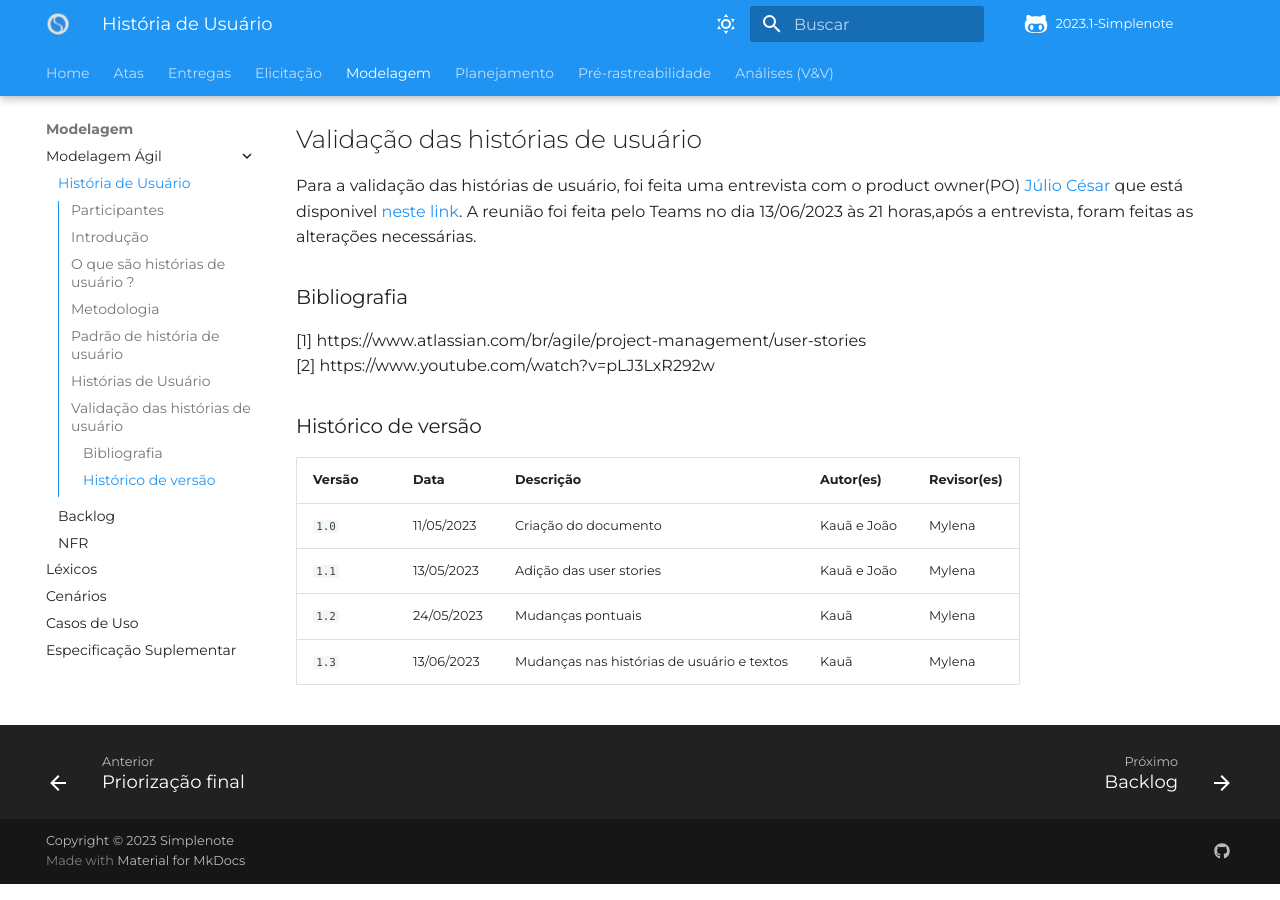
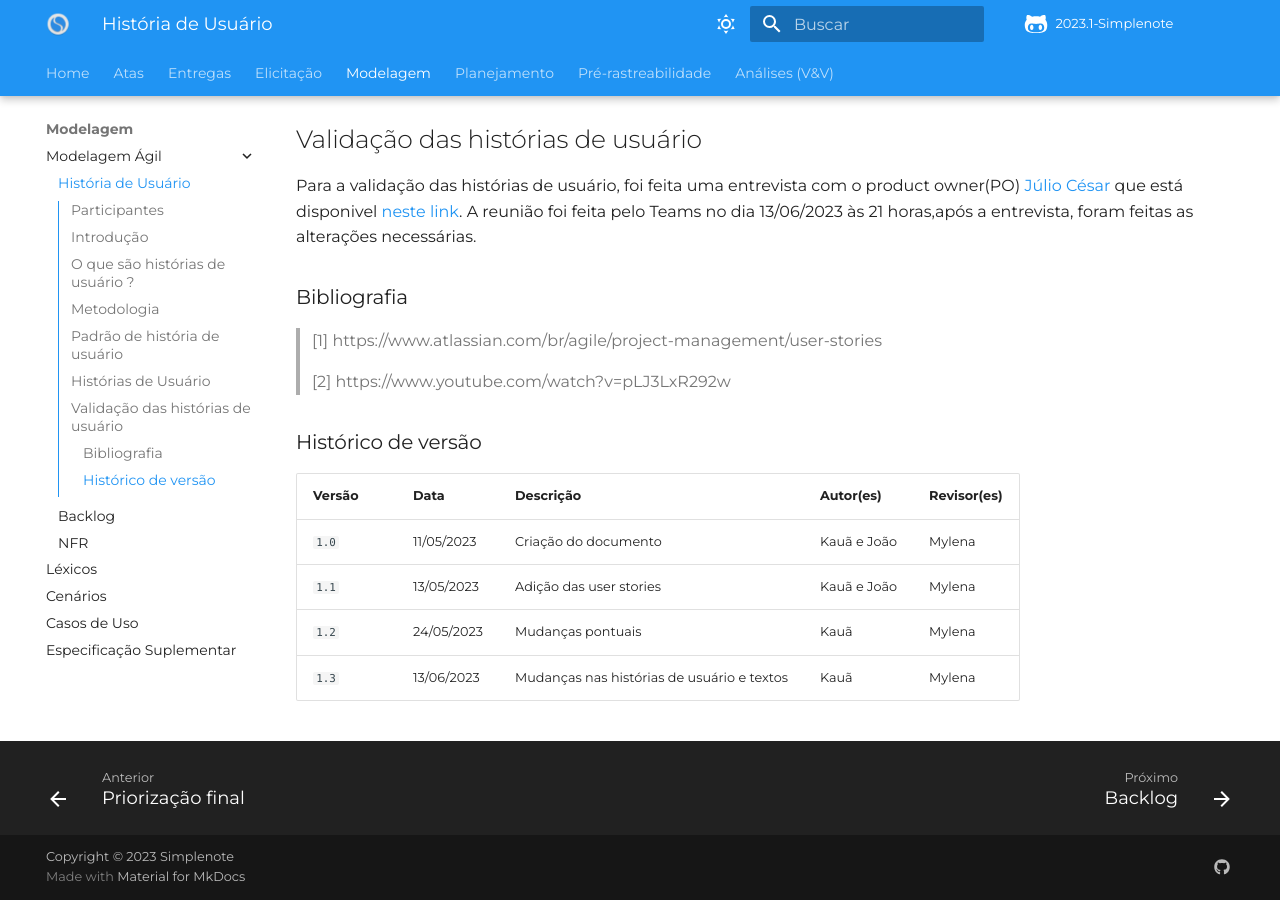
Before and after one commit to Requisitos-de-Software/2023.1-Simplenote, an MkDocs documentation site: the page built from docs/modelagem/agil/User_story.md, in a window 1280 px wide and 900 px high, scrolled down 2937 px. Built offline with MkDocs 1.6.1 and Material for MkDocs 9.7.7, drawn with Linux system fonts in a browser that asks for light colours; some web fonts are replaced; comment, search, counter and statistics services are not loaded.

```diff
--- a/docs/modelagem/agil/User_story.md
+++ b/docs/modelagem/agil/User_story.md
@@ -442,8 +442,9 @@ Em seguida, temos as histórias de usuário:
 Para a validação das histórias de usuário, foi feita uma entrevista com o product owner(PO) [Júlio César](https://github.com/JulioDinizN) que está disponivel [neste link](https://youtu.be/XFLfx9RYVpg). A reunião foi feita pelo Teams no dia 13/06/2023 às 21 horas,após a entrevista, foram feitas as alterações necessárias.
 
 ### Bibliografia
-[1] https://www.atlassian.com/br/agile/project-management/user-stories </br>
-[2] https://www.youtube.com/watch?v=pLJ3LxR292w
+> [1] https://www.atlassian.com/br/agile/project-management/user-stories </br>
+>
+> [2] https://www.youtube.com/watch?v=pLJ3LxR292w
 
 ### Histórico de versão
 | Versão | Data | Descrição| Autor(es)| Revisor(es)
```
